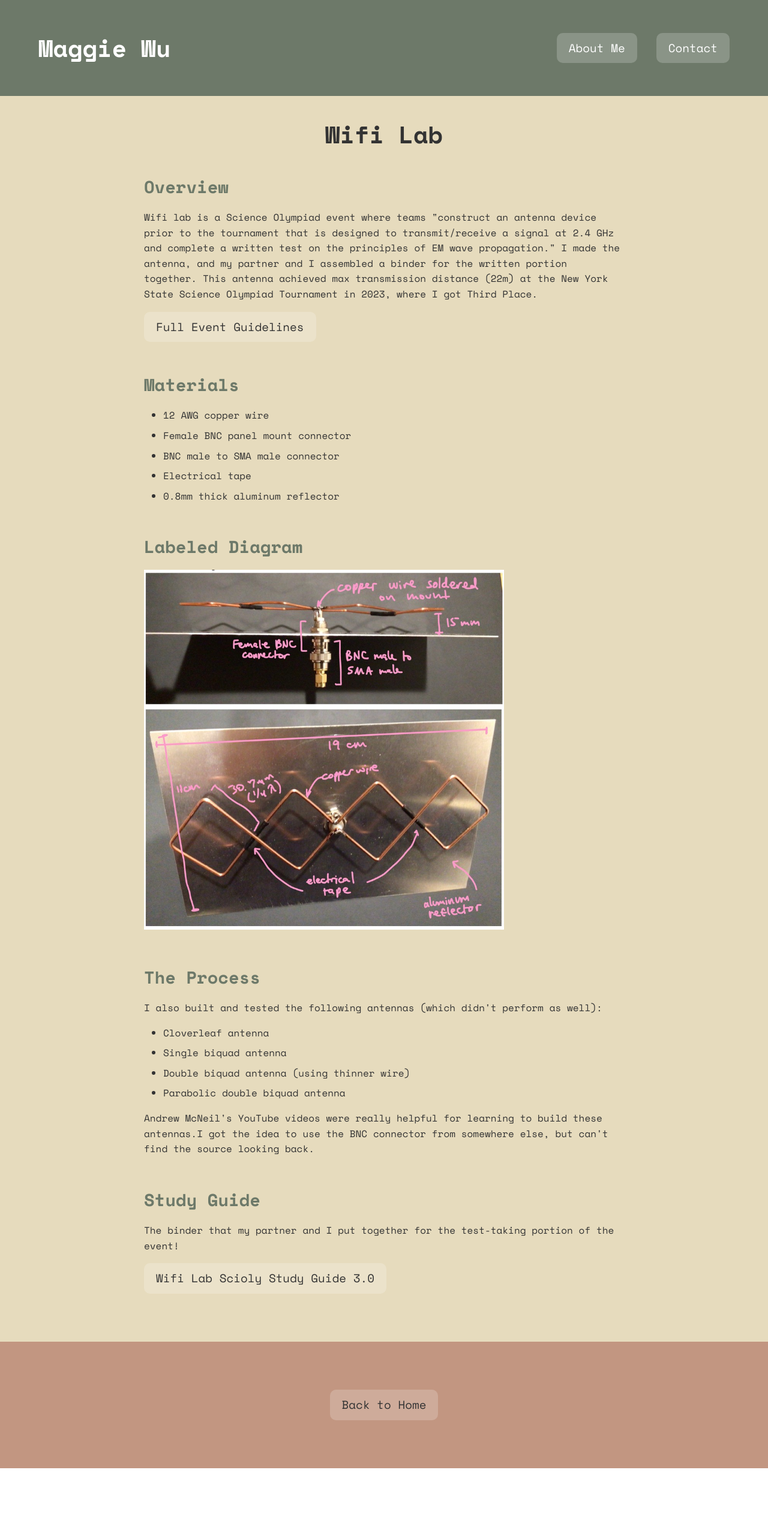
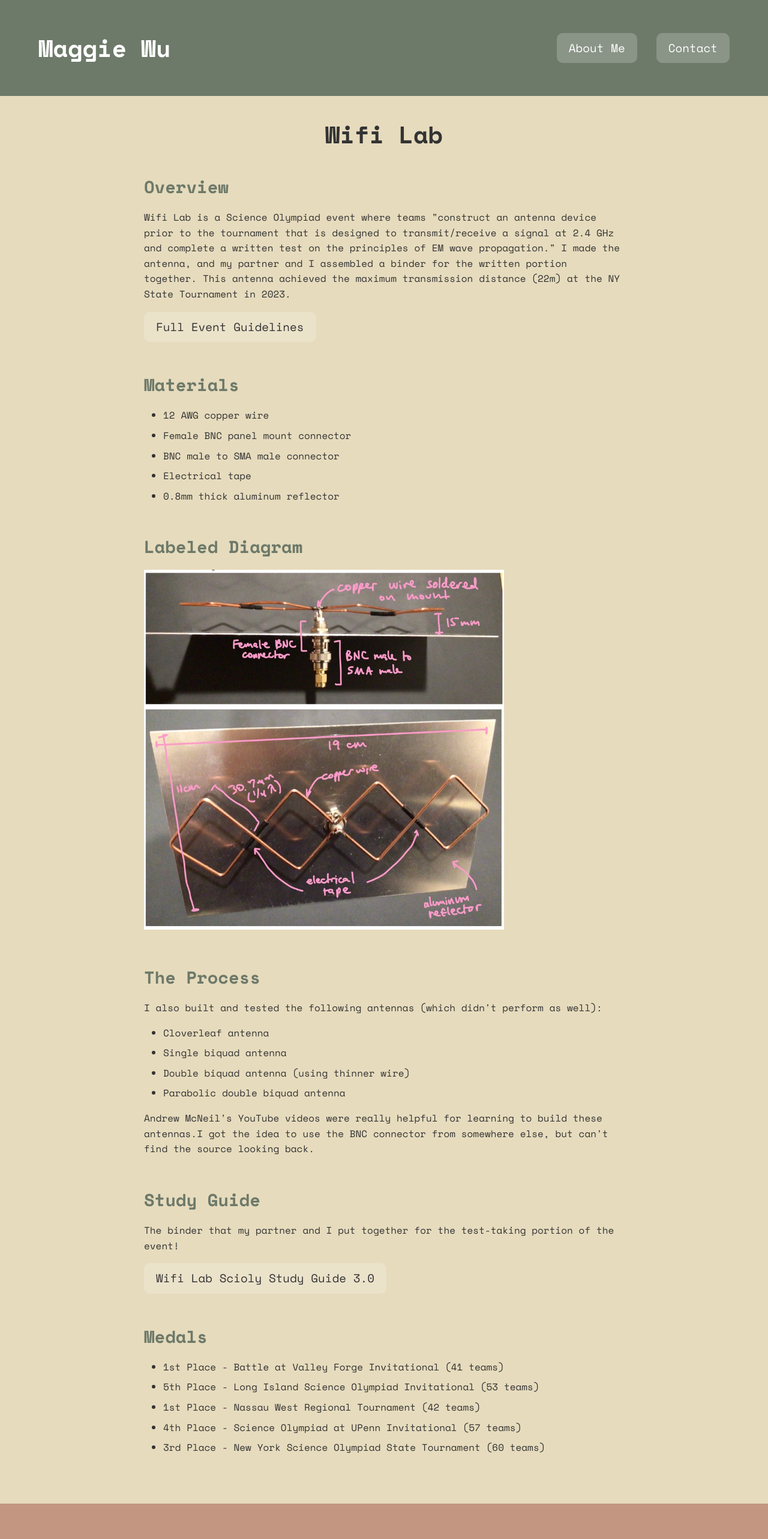
Before and after one commit to notmuffinhead/notmuffinhead.github.io, a Next.js app in the folder latest/: page /projects/wifi-lab in a window 1280 px wide. Shown: the top 2566 px of the page at 60% size. Before the commit the page ends 2448 px from the top, so only its background shows below. Built offline with nearby package versions, Linux system fonts and the light colour scheme.

Commit message:
fixed the links and added medals to wifi and detector

```diff
--- a/latest/pages/projects/wifi-lab.js
+++ b/latest/pages/projects/wifi-lab.js
@@ -18,17 +18,17 @@ export default function WifiLab() {
             <h2>{"Overview"}</h2>
             <p>
               {`
-              Wifi lab is a Science Olympiad event where teams "construct an antenna device prior to the tournament
+              Wifi Lab is a Science Olympiad event where teams "construct an antenna device prior to the tournament
               that is designed to transmit/receive a signal at 2.4 GHz
               and complete a written test on the principles of EM wave propagation."
               I made the antenna, and my partner and I assembled a binder for the written portion together.
-              This antenna achieved max transmission distance (22m) at the New York State Science Olympiad Tournament in 2023, where I got Third Place.
+              This antenna achieved the maximum transmission distance (22m) at the NY State Tournament in 2023.
               `}
             </p>
             <div className={styles.pdfLink}>
-              <a href="/pdfs/Wifi-Lab-Rules-Manual-2023.pdf" target="_blank">
+              <Link href="/pdfs/Wifi-Lab-Rules-Manual-2023.pdf" target="_blank">
                 Full Event Guidelines
-              </a>
+              </Link>
             </div>
           </section>
 
@@ -80,6 +80,17 @@ export default function WifiLab() {
               </a>
             </div>
           </section>
+
+          <section>
+            <h2>{"Medals"}</h2>
+            <ul>
+              <li>{"1st Place - Battle at Valley Forge Invitational (41 teams)"}</li>
+              <li>{"5th Place - Long Island Science Olympiad Invitational (53 teams)"}</li>
+              <li>{"1st Place - Nassau West Regional Tournament (42 teams)"}</li>
+              <li>{"4th Place - Science Olympiad at UPenn Invitational (57 teams)"}</li>
+              <li>{"3rd Place - New York Science Olympiad State Tournament (60 teams)"}</li>
+            </ul>
+          </section>
         </div>
       </div>
       <ProjectFooter/>
```
Also changed, not shown: latest/pages/projects/detector.js (+20 -7 lines).
